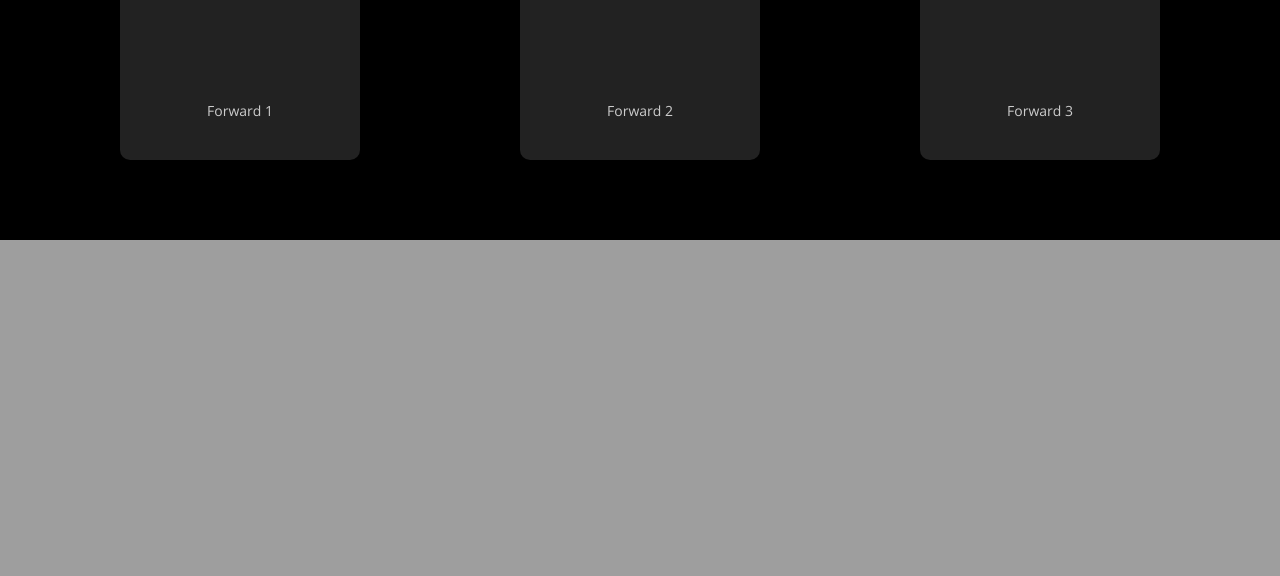
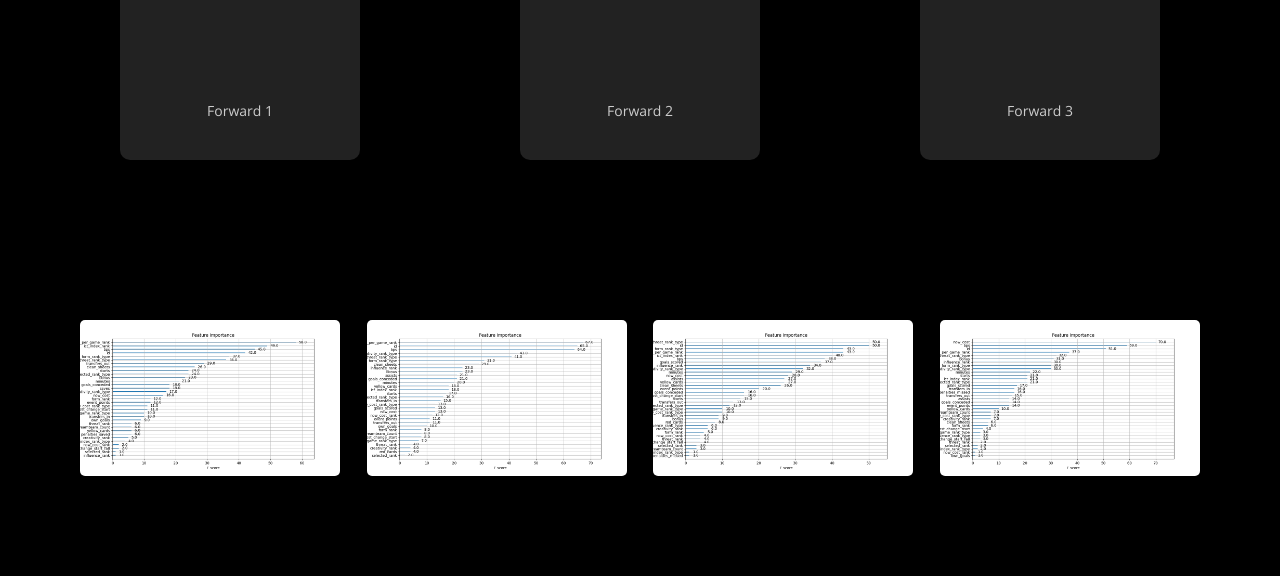
Before and after one commit to matthewwangg/Player-Performance-Prediction-1.0, a Flask app: template web app/templates/index.html in a window 1280 px wide. Shown: the part 2436-3012 px from the top of the page. Before the commit the page ends 2676 px from the top, so only its background shows below. Run offline with Flask 3, Linux system fonts and the light colour scheme; the template is opened without the code that fills it, so the values that code supplies are empty.

Commit message:
Added visualizations to the web page

```diff
--- a/web app/static/css/styles.css
+++ b/web app/static/css/styles.css
@@ -205,37 +205,51 @@ nav a {
     padding: 20px;
 }
 
-/* Your existing CSS styles */
-
 .container {
     display: flex;
     flex-wrap: wrap;
     justify-content: space-around;
     margin-top: 0px;
-    background-color: black; /* Set the background color to black */
-    padding: 40px; /* Add padding for spacing */
+    background-color: black;
+    padding: 40px;
 }
 
 .photo-container {
     width: 200px;
-    margin-bottom: 40px; /* Increase spacing between photo containers */
+    margin-bottom: 40px;
     display: flex;
     flex-direction: column;
     align-items: center;
-    text-align: center; /* Center the text horizontally */
-    background-color: #222; /* Set the background color to a darker shade */
-    padding: 20px; /* Add padding for spacing */
-    border-radius: 10px; /* Add border radius for rounded corners */
+    text-align: center;
+    background-color: #222;
+    padding: 20px;
+    border-radius: 10px;
 }
 
 .photo-container img {
     width: 100%;
     height: auto;
     border-radius: 5px;
-    margin-bottom: 20px; /* Add margin between image and description */
+    margin-bottom: 20px;
 }
 
 .description p {
     font-size: 14px;
-    color: #ccc; /* Adjust the text color as needed */
+    color: #ccc;
 }
+
+.visualization-container {
+    display: flex;
+    flex-wrap: wrap;
+    justify-content: space-between;
+    text-align: center;
+    background-color: black;
+    padding: 80px;
+}
+
+.visualization-container .visualization-img {
+    width: calc(25% - 20px);
+    height: auto;
+    border-radius: 5px;
+    margin-bottom: 20px;
+}
--- a/web app/templates/index.html
+++ b/web app/templates/index.html
@@ -194,6 +194,12 @@
         </div>
     </div>
 </div>
+<div class="visualization-container">
+    <img class="visualization-img" src="{{ url_for('static', filename='visualization_GKP.png') }}" alt="GKP Predictions">
+    <img class="visualization-img" src="{{ url_for('static', filename='visualization_DEF.png') }}" alt="DEF Predictions">
+    <img class="visualization-img" src="{{ url_for('static', filename='visualization_MID.png') }}" alt="MID Predictions">
+    <img class="visualization-img" src="{{ url_for('static', filename='visualization_FWD.png') }}" alt="FWD Predictions">
+</div>
 
 </body>
 </html>
```
Also changed, not shown: README.md, web app/static/visualization_DEF.png (added), web app/static/visualization_FWD.png (added), web app/static/visualization_GKP.png (added), web app/static/visualization_MID.png (added), 8 other files.
